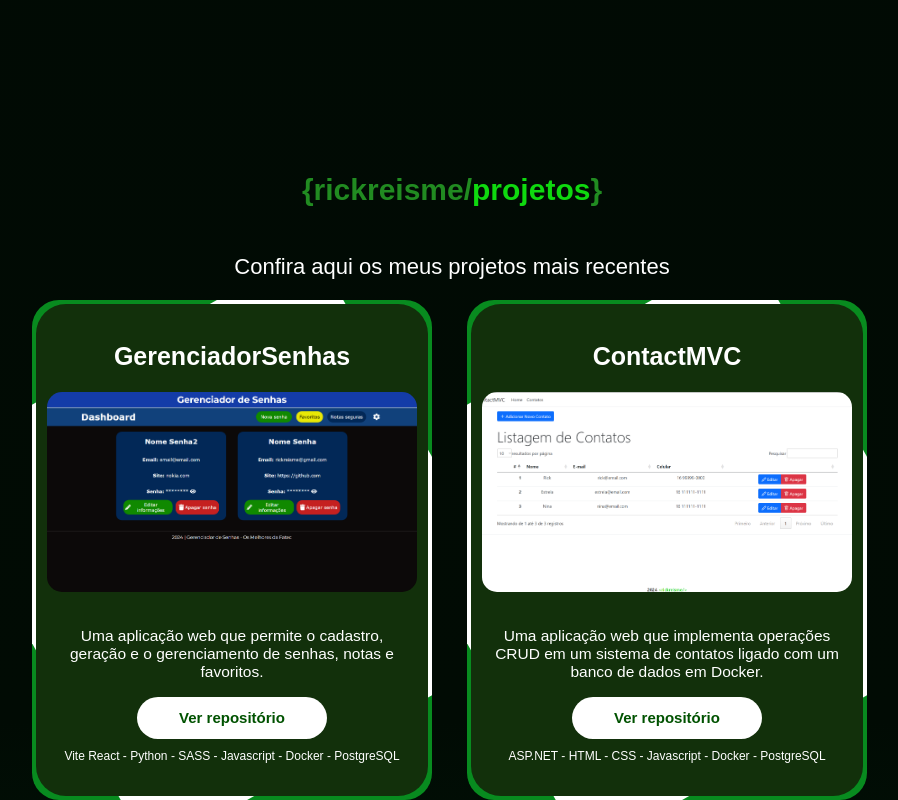
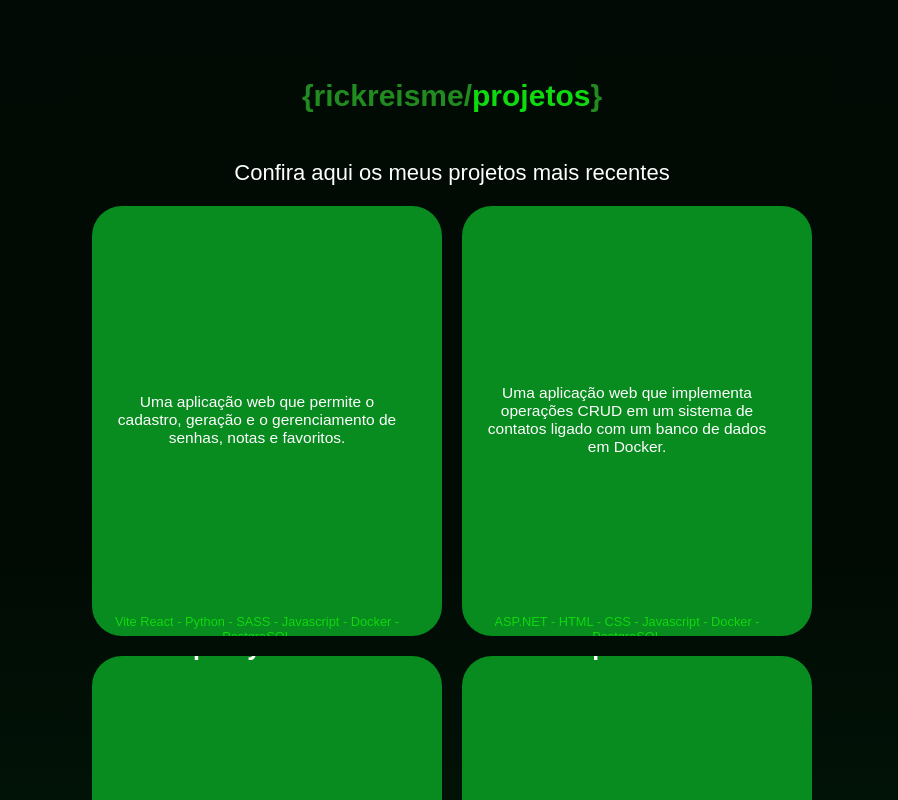
Before and after one commit to rickreisme/Portfolio, a React (Vite) app: page / in a window 1280 px wide. Shown: the part 2956-3756 px from the top of the page, without its empty margins (188-1086 px from the left). Built offline with nearby package versions, Linux system fonts and the light colour scheme.

Commit message:
FIX - configuração deploy gh-pages

```diff
--- a/src/assets/styles/experiencia-projetos.scss
+++ b/src/assets/styles/experiencia-projetos.scss
@@ -131,197 +131,84 @@
 
   .projetos {
     display: flex;
-    flex-direction: row;
     flex-wrap: wrap;
+    gap: 20px;
     padding-bottom: 45px;
+    align-items: flex-start;
+    justify-content: center;
+
+    .link-projeto {
+      display: flex;
       align-items: center;
       justify-content: center;
+      width: 350px;
+      height: 430px;
+      position: relative;
+      background: $verde-sete;
+      border-radius: 30px;
+      overflow: hidden;
+      transition: 0.3s ease-in-out;
 
       .box-projeto {
-      position: relative;
-      width: 370px;
-      height: 500px;
-      border-radius: 27px;
-      background: $verde-sete;
         display: flex;
         flex-direction: column;
         align-items: center;
-      justify-content: center;
-      margin-left: 15px;
-      padding: 0 15px;
-      overflow: hidden;
+        padding: 0 2px;
+        flex-grow: 1;
+        flex-basis: 0;
 
-      h2 {
+        .nome-projeto {
           text-align: center;
           color: #fff;
           z-index: 1;
         }
 
         h4 {
+          color: $verde-principal;
+          text-align: center;
+          font-size: 0.8rem;
+          max-width: 90%;
+          font-style: normal;
+          font-weight: 500;
+          line-height: normal;
+          margin-top: 5px;
           z-index: 1;
-      }
-
-      h4 {
-        color: #fff;
-        text-align: center;
-        font-size: 12px;
-        font-style: normal;
-        font-weight: 400;
-        line-height: normal;
-        margin-top: 10px;
         }
 
         p {
           color: #fff;
-        max-height: 80px;
-        max-width: 360px;
+          max-height: 90px;
+          max-width: 90%;
           text-align: center;
           font-size: 15.5px;
           font-style: normal;
           font-weight: 500;
           line-height: normal;
-        padding-top: 20px;
+          margin-top: auto;
+          margin-bottom: auto;
           z-index: 1;
-      }
-
-      .nome-projeto h2 {
-        font-size: 20px;
-        font-style: normal;
-        font-weight: 700;
-        line-height: normal;
-      }
-
-      .img-projeto {
-        display: flex;
-        align-items: center;
-        z-index: 1;
-
-        .img_projeto {
-          width: 100%;
-          height: 200px;
-          max-width: 100%;
-          object-fit: cover;
-          border-radius: 15px;
-          animation: appear4 forwards;
-          animation-timeline: view();
-          animation-range: cover 0% cover 50%;
-        }
-      }
-
-      .botoes {
-        display: flex;
-        flex-direction: row;
-        flex-wrap: wrap;
-        align-items: flex-start;
-        justify-content: center;
-        z-index: 1;
-
-        .botoesR {
-          display: flex;
-          justify-content: center;
-        }
-
-        .btn3 {
-          display: flex;
-          flex-direction: row;
-          align-items: center;
-          justify-content: center;
-          width: 170px;
-          height: 42px;
-          border-radius: 30px;
-          background: white;
-          cursor: pointer;
-          transition: $transicao-botao-hover2;
-          text-decoration: none;
-
-          h2 {
-            color: $verde-oito;
-            font-size: 15px;
-            font-style: normal;
-            font-weight: 600;
-          }
-        }
-        .btn3:hover {
-          background: $verde-dark;
-        }
-        .btn3:hover h2 {
-          color: white;
-        }
-
-        .btn3R {
-          display: flex;
-          flex-direction: column;
-          align-items: center;
-          justify-content: center;
-          width: 190px;
-          height: 42px;
-          border-radius: 30px;
-          background: white;
-          cursor: pointer;
-          transition: $transicao-botao-hover2;
-          text-decoration: none;
-
-          h2 {
-            align-self: center;
-            color: $verde-oito;
-            font-size: 15px;
-            font-style: normal;
-            font-weight: 600;
-          }
-        }
-        .btn3R:hover {
-          background: $verde-dark;
-        }
-        .btn3R:hover h2 {
-          color: white;
-        }
-
-        .btn4 {
-          margin-left: 5px;
-          display: flex;
-          flex-direction: row;
-          align-items: center;
-          justify-content: center;
-          width: 150px;
-          height: 42px;
-          border-radius: 30px;
-          background: white;
-          cursor: pointer;
-          transition: $transicao-botao-hover2;
-          text-decoration: none;
-
-          h2 {
-            color: $verde-oito;
-            font-size: 15px;
-            font-style: normal;
-            font-weight: 600;
-            line-height: normal;
-            text-align: center;
-          }
-        }
-        .btn4:hover {
-          background: $verde-dark;
-        }
-        .btn4:hover h2 {
-          color: white;
         }
       }
     }
-    .box-projeto::before {
-      content: "";
-      position: absolute;
-      background-color: #fff;
-      width: 450px;
-      height: 440px;
-      border-radius: 30px;
-      animation: 10s linear 0s infinite normal none running barra;
-    }
-    .box-projeto::after {
-      content: "";
-      position: absolute;
-      background: $verde-darkL;
-      inset: 4px;
-      border-radius: 30px;
+    // .link-projeto::before {
+    //   content: "";
+    //   position: absolute;
+    //   background-color: #fff;
+    //   width: 450px;
+    //   height: 440px;
+    //   border-radius: 30px;
+    //   animation: 10s linear 0s infinite normal none running barra;
+    // }
+    // .link-projeto::after {
+    //   content: "";
+    //   position: absolute;
+    //   background: $verde-darkL;
+    //   inset: 4px;
+    //   border-radius: 30px;
+    // }
+    .link-projeto:hover {
+      background-color: $verde-principal;
+      transform: scale(1.03);
     }
   }
 
--- a/src/components/Projetos.tsx
+++ b/src/components/Projetos.tsx
@@ -1,8 +1,4 @@
 import "../assets/styles/experiencia-projetos.scss"
-
-import spotify from "../assets/Imagens/spotify.png"
-import mvc from "../assets/Imagens/contactmvc.png"
-import gerenciador from "../assets/Imagens/gerenciador.png"
 
 const Projetos = () => {
     return (
@@ -11,54 +7,56 @@ const Projetos = () => {
             <h3>Confira aqui os meus projetos mais recentes</h3>
 
             <div className='projetos' id='projetos'>
+
+                <a className="link-projeto" target='_blank' href="https://github.com/rickreisme/GerenciadorSenhas">
                     <div className='box-projeto'>
                         <h2 className="nome-projeto">GerenciadorSenhas</h2>
-                    <div className="img-projeto">
-                        <img src={gerenciador} className='img_projeto'></img>
-                    </div>
-                    <p>Uma aplicação web que permite o cadastro, geração e o gerenciamento de senhas, notas e favoritos.
+
+                        <p>
+                            Uma aplicação web que permite o cadastro, geração e o gerenciamento de senhas, notas e favoritos.
                         </p>
-                    <div className='botoes'>
-                        <a className='btn3R' href='https://github.com/rickreisme/GerenciadorSenhas' target='_blank' rel="noreferrer">
-                            <h2>Ver repositório</h2>
-                        </a>
-                    </div>
+
                         <h4>Vite React - Python - SASS - Javascript - Docker - PostgreSQL</h4>
                     </div>
+                </a>
 
+                <a className="link-projeto" target='_blank' href="https://github.com/rickreisme/ContactMVC">
                     <div className='box-projeto'>
                         <h2 className="nome-projeto">ContactMVC</h2>
-                    <div className="img-projeto">
-                        <img src={mvc} className='img_projeto'></img>
-                    </div>
-                    <p>Uma aplicação web que implementa operações CRUD em um sistema de contatos ligado com um banco de dados em
+
+                        <p>
+                            Uma aplicação web que implementa operações CRUD em um sistema de contatos ligado com um banco de dados em
                             Docker.
                         </p>
-                    <div className='botoes'>
-                        <a className='btn3R' href='https://github.com/rickreisme/ContactMVC' target='_blank' rel="noreferrer">
-                            <h2>Ver repositório</h2>
-                        </a>
-                    </div>
+
                         <h4>ASP.NET - HTML - CSS - Javascript - Docker - PostgreSQL</h4>
                     </div>
+                </a>
 
+                <a className="link-projeto" target='_blank' href="https://github.com/rickreisme/SpotifyClone">
                     <div className='box-projeto'>
                         <h2 className="nome-projeto">Spotify Clone</h2>
-                    <div className="img-projeto">
-                        <img src={spotify} className='img_projeto'></img>
-                    </div>
-                    <p>Recriação da landing page do Spotify Web. Faz uma consulta em uma api, buscando os artistas
-                        digitados na barra de pesquisa.</p>
-                    <div className='botoes'>
-                        <a className='btn3' href='https://github.com/rickreisme/SpotifyClone' target='_blank' rel="noreferrer">
-                            <h2>Ver repositório</h2>
-                        </a>
-                        <a className='btn4' href='https://rickreisme.github.io/SpotifyClone/' target='_blank' rel="noreferrer">
-                            <h2>Acessar página</h2>
-                        </a>
-                    </div>
+
+                        <p>
+                            Recriação da landing page do Spotify Web. Faz uma consulta em uma api, buscando os artistas
+                            digitados na barra de pesquisa.
+                        </p>
+
                         <h4>HTML - CSS - Javascript - Node.js - Json-Server</h4>
                     </div>
+                </a>
+
+                <a className="link-projeto" target='_blank' href="https://github.com/rickreisme/SpotifyClone">
+                    <div className='box-projeto'>
+                        <h2 className="nome-projeto">JapaCasa!</h2>
+
+                        <p>
+                            Versão reformulada do site do restaurante fictício de delivery de comida japonesa JapaCasa.
+                        </p>
+
+                        <h4>HTML - CSS - Javascript - Node.js - Json-Server</h4>
+                    </div>
+                </a>
 
             </div>
 
--- a/vite.config.ts
+++ b/vite.config.ts
@@ -4,4 +4,5 @@ import react from '@vitejs/plugin-react-swc'
 // https://vitejs.dev/config/
 export default defineConfig({
   plugins: [react()],
+  base: "/Portfolio"
 })
```
Also changed, not shown: package.json (+6 -2 lines), src/components/Sobre.tsx (+9 -12 lines), 1 other file (tests, documents, lock files or other folders). Lines whose indentation alone changed are shown as unchanged.
